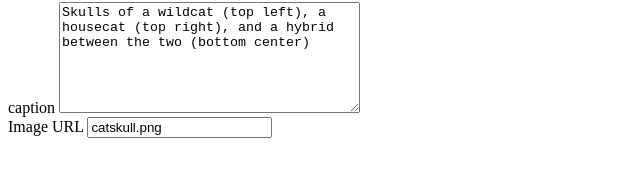
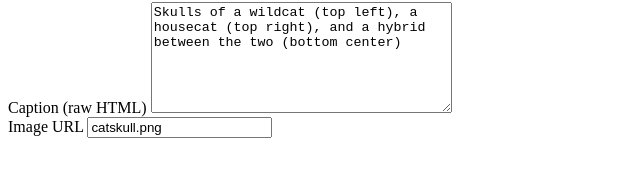
Before and after one commit to justinliang1020/fake-wikipedia, a SvelteKit app: page / in a window 1280 px wide. Shown: the part 365-542 px from the top of the page, without its empty margins (0-640 px from the left). Built offline with nearby package versions, Linux system fonts and the light colour scheme.

Commit message:
change caption to be rawhtml

```diff
--- a/src/lib/ImageFigure.svelte
+++ b/src/lib/ImageFigure.svelte
@@ -5,7 +5,7 @@
 <figure>
 	<img src={imageSrc} alt="meow" />
 	<figcaption>
-		{caption}
+		{@html caption}
 	</figcaption>
 </figure>
 
--- a/src/routes/+page.svelte
+++ b/src/routes/+page.svelte
@@ -8,7 +8,7 @@
 </script>
 
 <ImageFigure {caption} {imageSrc} />
-<label for="caption">caption</label>
+<label for="caption">Caption (raw HTML)</label>
 <textarea bind:value={caption} id="caption" rows="7" cols="35"></textarea>
 
 <br />
```
